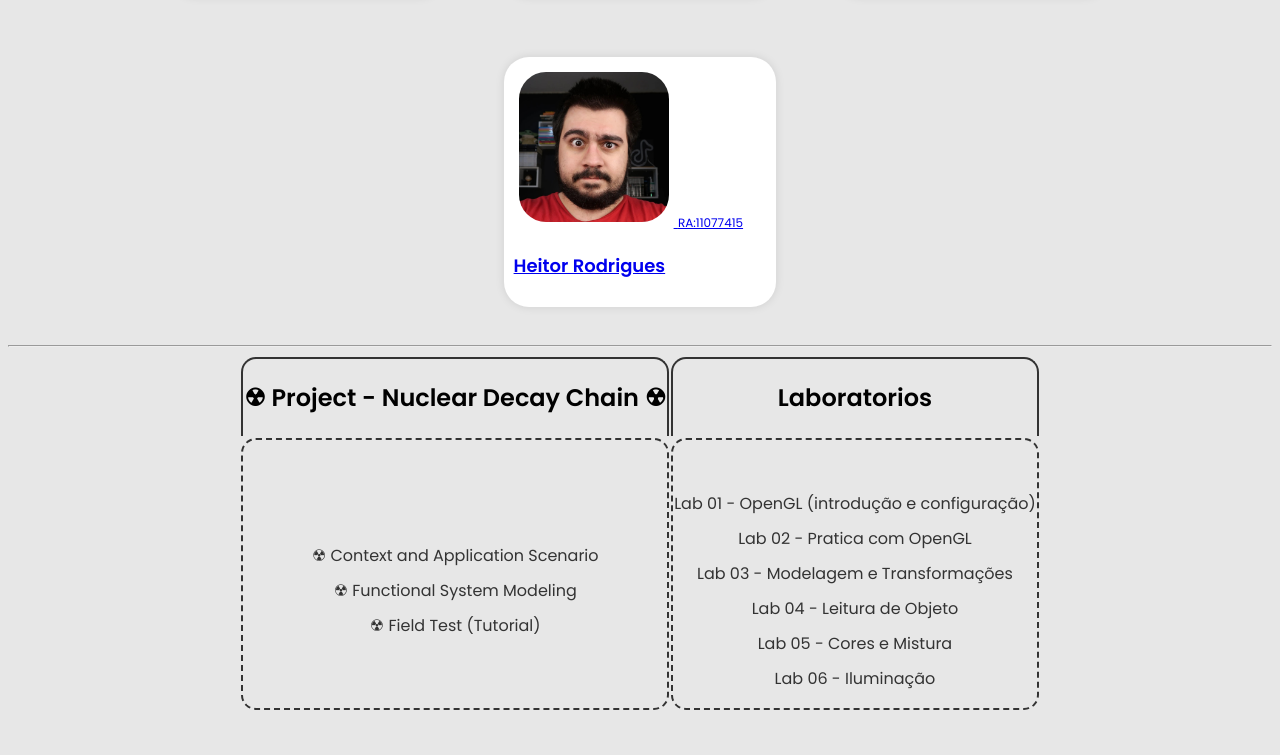
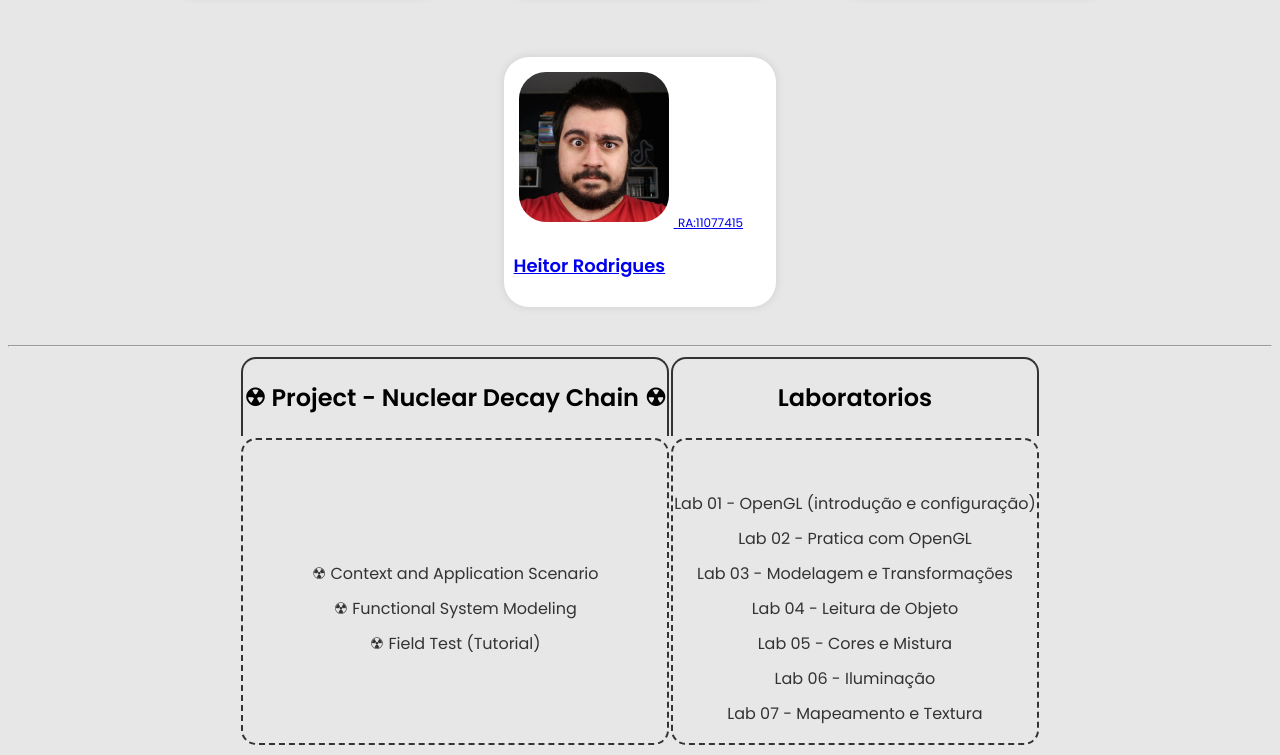
Before and after one commit to fpg-ufabc-2023/khaap.github.io, a plain HTML site: page index.html in a window 1280 px wide. Shown: the part 470-1225 px from the top of the page. Before the commit the page ends 1190 px from the top, so only its background shows below. Drawn offline with Linux system fonts and the light colour scheme.

Commit message:
added: lab 7 inicial

```diff
--- a/index.html
+++ b/index.html
@@ -76,6 +76,7 @@
               <li><a href="./experiments/FPG - Lab4.pdf">Lab 04 - Leitura de Objeto</a></li>
               <li><a href="./experiments/FPG - Lab 5.pdf">Lab 05 - Cores e Mistura</a></li>
               <li><a href="./experiments/Lab6/lab_ilumin.html">Lab 06 - Iluminação</a></li>
+              <li><a href="./experiments/lab7.html">Lab 07 - Mapeamento e Textura</a></li>
             </ul>
           </div>
         </td>
```
